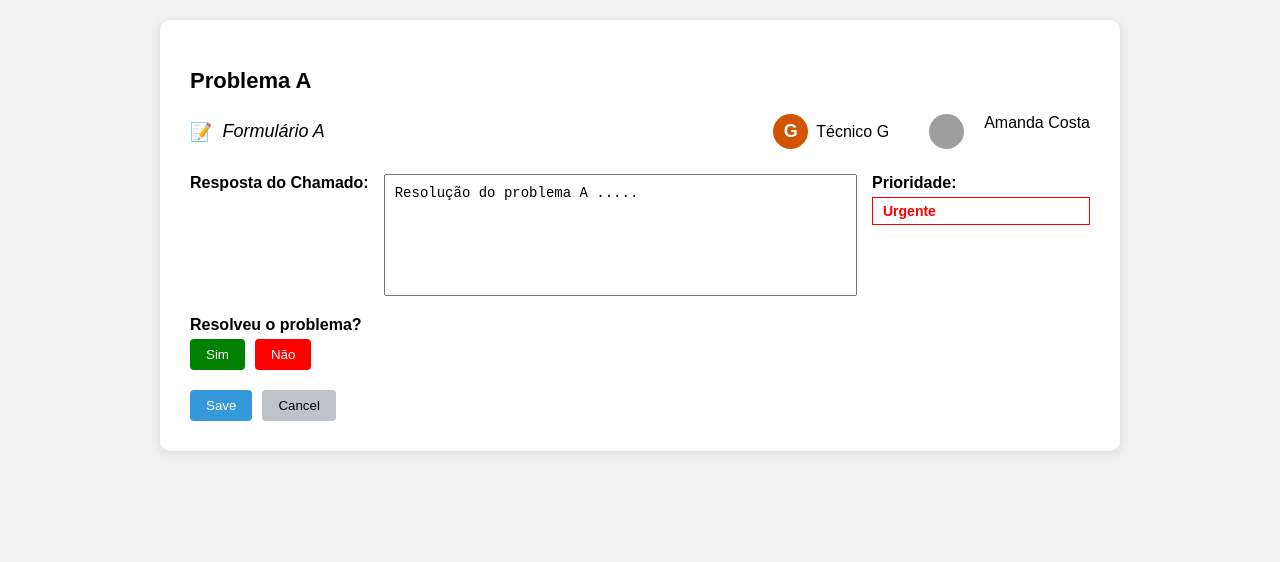
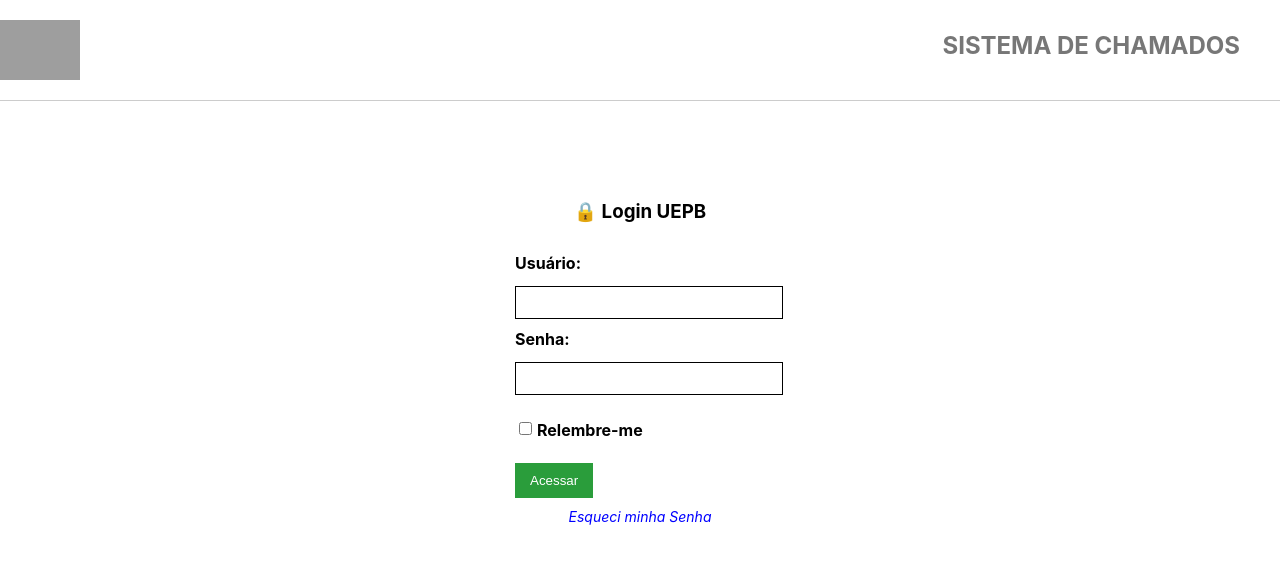
Before and after one commit to Gilvandro09am/CallManager, a React (Create React App) app: page / in a window 1280 px wide. Shown: the top 562 px of the page. Built offline with nearby package versions, Linux system fonts and the light colour scheme; grey boxes are pictures that could not be loaded.

Commit message:
Sistema-De-Rotas

```diff
--- a/package.json
+++ b/package.json
@@ -7,6 +7,7 @@
     "react": "^19.1.0",
     "react-dom": "^19.1.0",
     "react-hook-form": "^7.56.3",
+    "react-router-dom": "^7.6.1",
     "react-scripts": "5.0.1"
   },
   "scripts": {
--- a/src/App.js
+++ b/src/App.js
@@ -1,15 +1,24 @@
+import { BrowserRouter, Routes, Route } from 'react-router-dom';
+import Login from "./components/Login";
 import AvaliacaoChamado from "./components/AvaliacaoChamado";
-//import RespostaChamado from './components/RespostaChamado';
-//import AlterarSenha from "./components/AlterarSenha";
-//import ChamadosTecnico from './components/ChamadosTecnico';
-//import FormularioChamado from './components/FormularioChamado';
+import RespostaChamado from './components/RespostaChamado';
+import AlterarSenha from "./components/AlterarSenha";
+import ChamadosTecnico from './components/ChamadosTecnico';
+import FormularioChamado from './components/FormularioChamado';
 
 
-function App() {
+ function App() {
   return (
-    <div>
-      <AvaliacaoChamado />
-    </div>
+    <BrowserRouter>
+      <Routes>
+        <Route path="/" element={<Login />} />
+        <Route path="/avaliar-chamado" element={<AvaliacaoChamado />} />
+        <Route path="/chamados" element={<ChamadosTecnico />} />
+        <Route path="/resposta-chamado" element={<RespostaChamado />} />
+        <Route path="/formulario-chamado" element={<FormularioChamado />} />
+        <Route path="/alterar-senha" element={<AlterarSenha />} />
+        </Routes>
+    </BrowserRouter>
   );
 }
 
```
Also changed, not shown: 1 other file (tests, documents, lock files or other folders).
